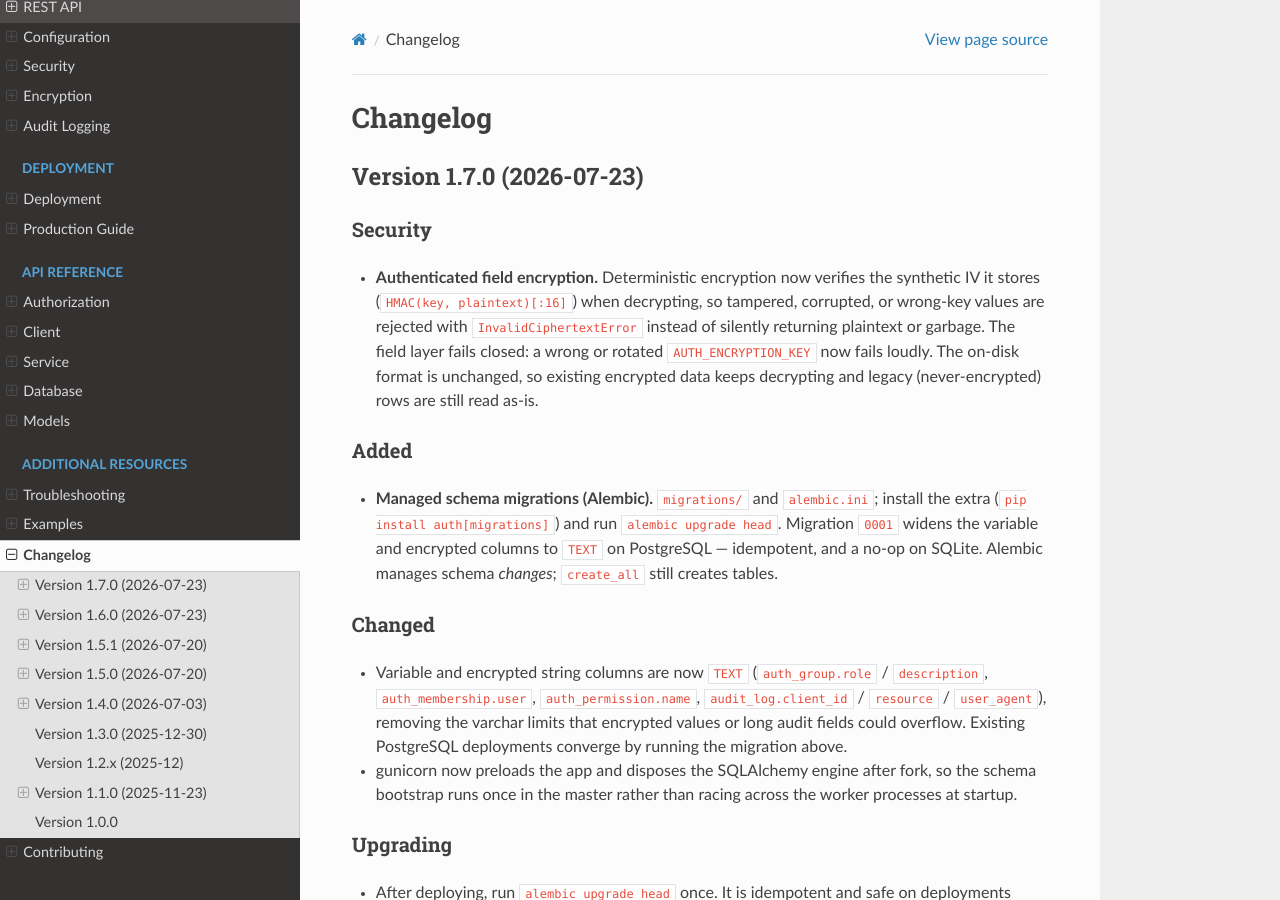
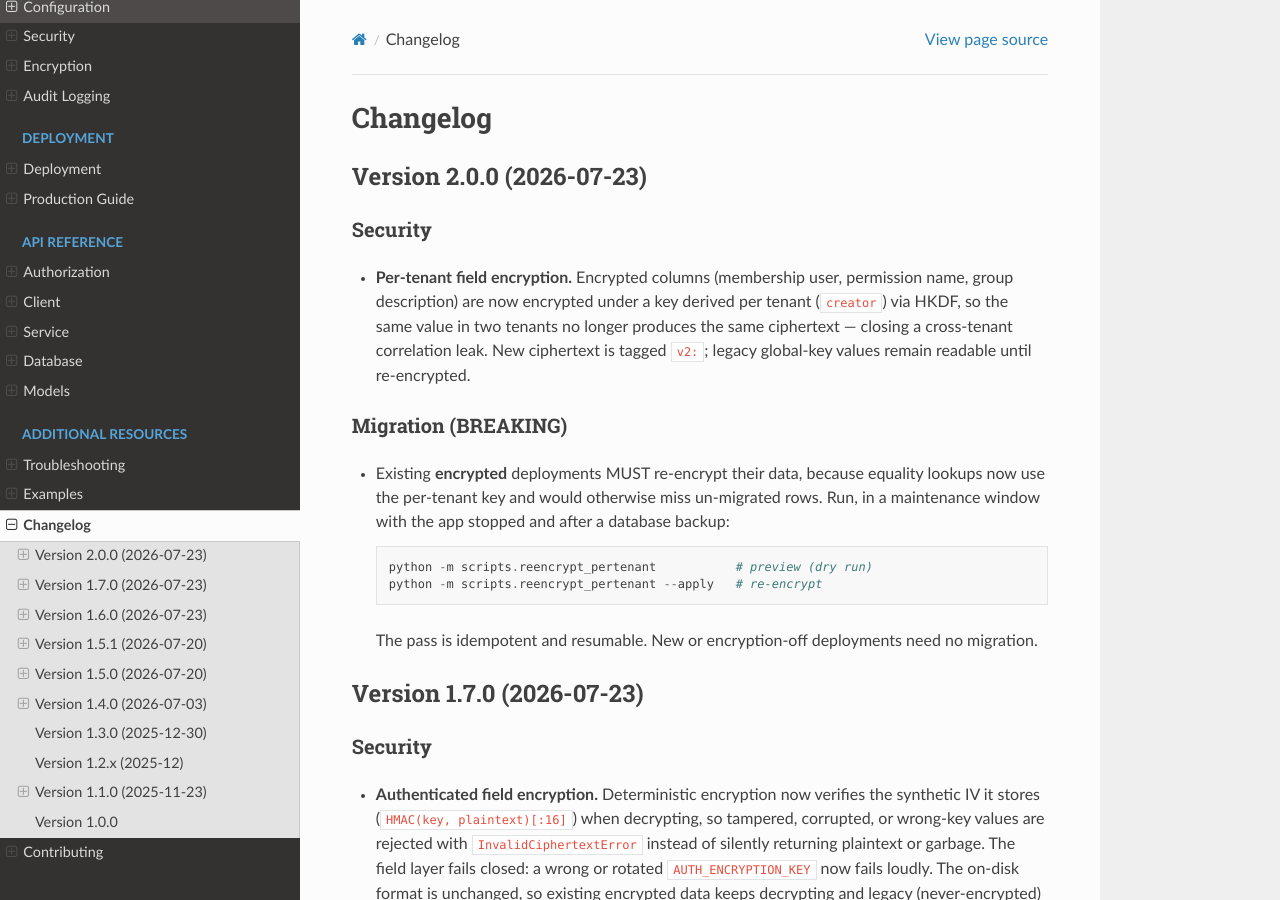
Before and after one commit to ourway/auth, a Sphinx documentation site: the page built from docs/changelog.rst, in a window 1280 px wide and 900 px high. Built offline with Sphinx 7.4.7 and the Read the Docs theme 3.1.0, drawn with Linux system fonts in a browser that asks for light colours.

Commit message:
release: auth 2.0.0 (per-tenant field encryption)
Breaking: existing encrypted deployments must run scripts/reencrypt_pertenant
in a maintenance window (see the changelog). Bundles the security hardening from
1.6.0/1.7.0 with per-tenant encryption.

Co-Authored-By: Claude Opus 4.8 <noreply@anthropic.com>

```diff
--- a/docs/changelog.rst
+++ b/docs/changelog.rst
@@ -1,6 +1,31 @@
 =========
 Changelog
 =========
+
+Version 2.0.0 (2026-07-23)
+==========================
+
+Security
+--------
+
+- **Per-tenant field encryption.** Encrypted columns (membership user, permission
+  name, group description) are now encrypted under a key derived per tenant
+  (``creator``) via HKDF, so the same value in two tenants no longer produces the
+  same ciphertext — closing a cross-tenant correlation leak. New ciphertext is
+  tagged ``v2:``; legacy global-key values remain readable until re-encrypted.
+
+Migration (BREAKING)
+--------------------
+
+- Existing **encrypted** deployments MUST re-encrypt their data, because equality
+  lookups now use the per-tenant key and would otherwise miss un-migrated rows.
+  Run, in a maintenance window with the app stopped and after a database backup::
+
+      python -m scripts.reencrypt_pertenant           # preview (dry run)
+      python -m scripts.reencrypt_pertenant --apply   # re-encrypt
+
+  The pass is idempotent and resumable. New or encryption-off deployments need no
+  migration.
 
 Version 1.7.0 (2026-07-23)
 ==========================
--- a/docs/conf.py
+++ b/docs/conf.py
@@ -17,8 +17,8 @@ author = "Farshid Ashouri"
 
 # The full version, including alpha/beta/rc tags
 # Keep in sync with pyproject.toml (checked by `make version-check`)
-release = "1.7.0"
-version = "1.7"
+release = "2.0.0"
+version = "2.0"
 
 # -- General configuration ---------------------------------------------------
 
--- a/pyproject.toml
+++ b/pyproject.toml
@@ -4,7 +4,7 @@ build-backend = "setuptools.build_meta"
 
 [project]
 name = "auth"
-version = "1.7.0"
+version = "2.0.0"
 description = "Authorization for humans"
 readme = {file = "README.rst", content-type = "text/x-rst"}
 requires-python = ">=3.9"
```
